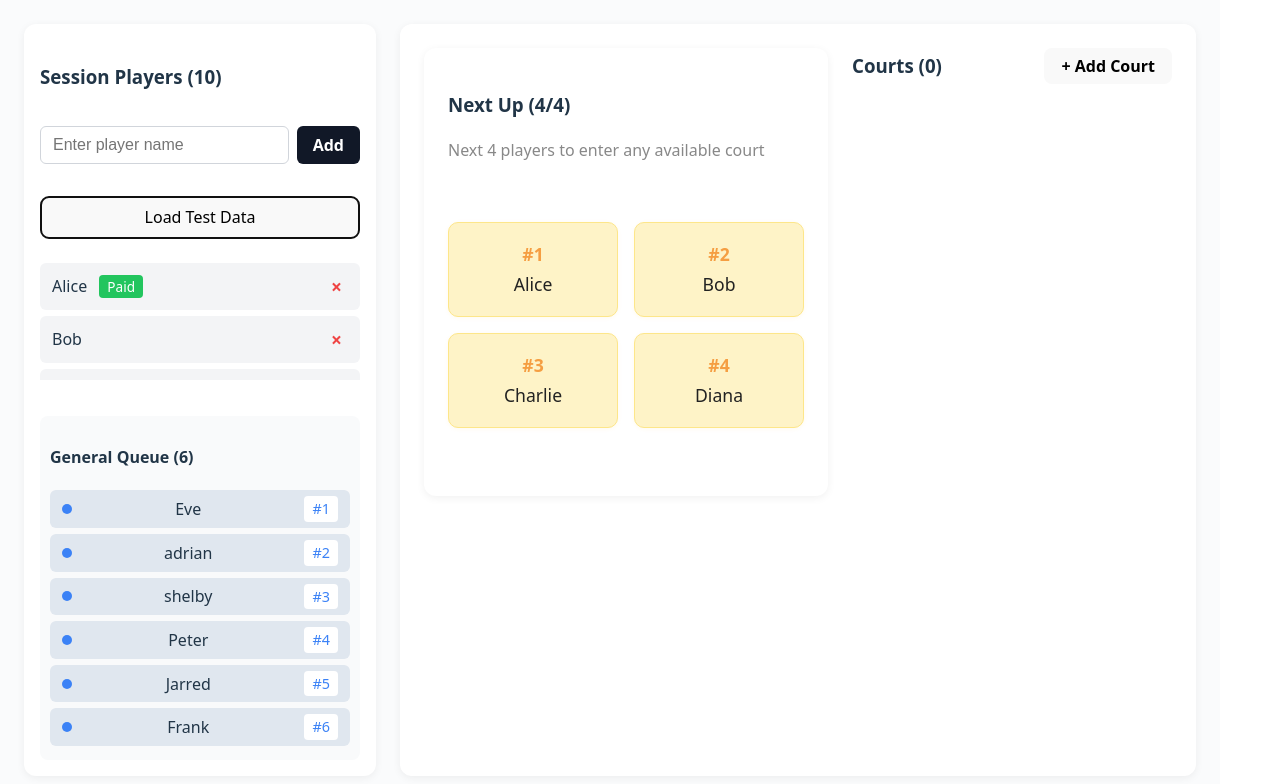
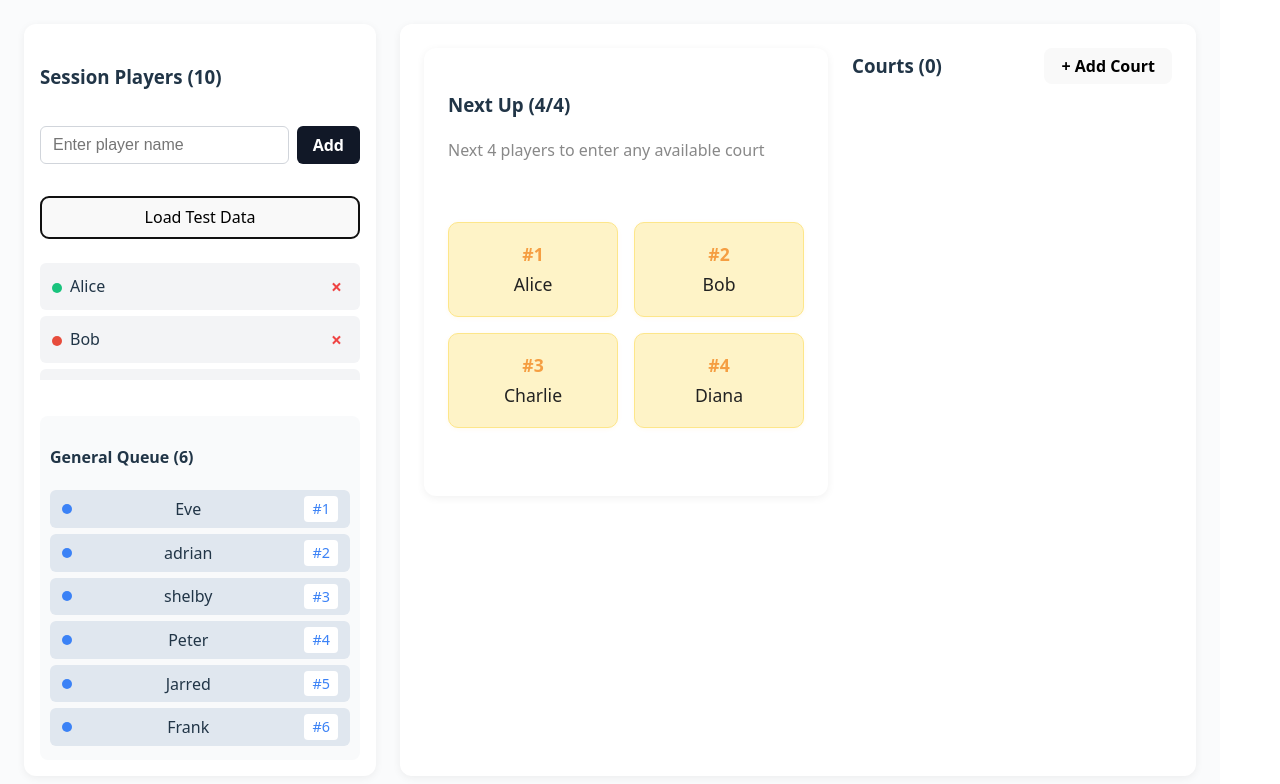
Before and after one commit to ghf4336/PaddleStack, a React (Vite) app in the folder client/: page / in a window 1280 px wide. Both pictures are taken after a click on the button "Load Test Data". Shown: the top 784 px of the page. Built offline with nearby package versions, Linux system fonts and the light colour scheme.

Commit message:
Change paid users to dot and fix unit test

```diff
--- a/client/src/Sidebar.jsx
+++ b/client/src/Sidebar.jsx
@@ -38,7 +38,22 @@ function Sidebar({
             const isPaused = pausedPlayers.some(pp => pp.name === p.name);
             return (
               <div className={`session-player${isPaused ? ' paused' : ''}`} key={p.name} style={isPaused ? { opacity: 0.5, background: '#f6f6fa' } : {}}>
-                <span>{p.name} {p.paid && <span className="paid-badge">Paid</span>} {isPaused && <span className="paused-badge" style={{ background: '#bbb', color: '#222', borderRadius: 6, padding: '2px 8px', fontSize: 13, marginLeft: 6 }}>Paused</span>}</span>
+                <span>
+                  <span
+                    style={{
+                      display: 'inline-block',
+                      width: 10,
+                      height: 10,
+                      borderRadius: '50%',
+                      background: p.paid ? '#19c37d' : '#e74c3c',
+                      marginRight: 8,
+                      verticalAlign: 'middle',
+                    }}
+                    title={p.paid ? 'Paid' : 'Unpaid'}
+                  />
+                  {p.name}
+                  {isPaused && <span className="paused-badge" style={{ background: '#bbb', color: '#222', borderRadius: 6, padding: '2px 8px', fontSize: 13, marginLeft: 6 }}>Paused</span>}
+                </span>
                 {isPaused ? (
                   <button
                     className="enable-btn"
```
Also changed, not shown: 1 other file (tests, documents, lock files or other folders).
